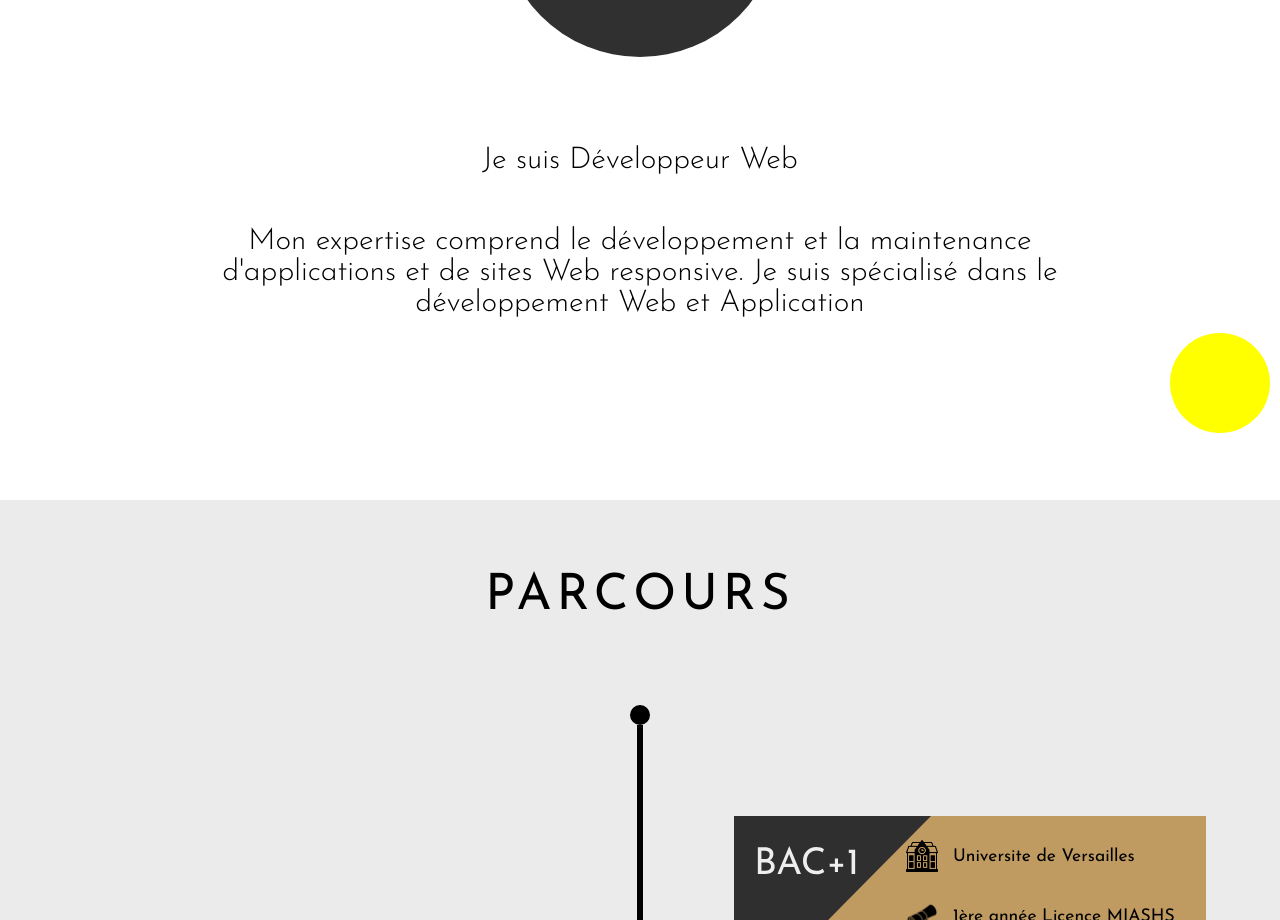
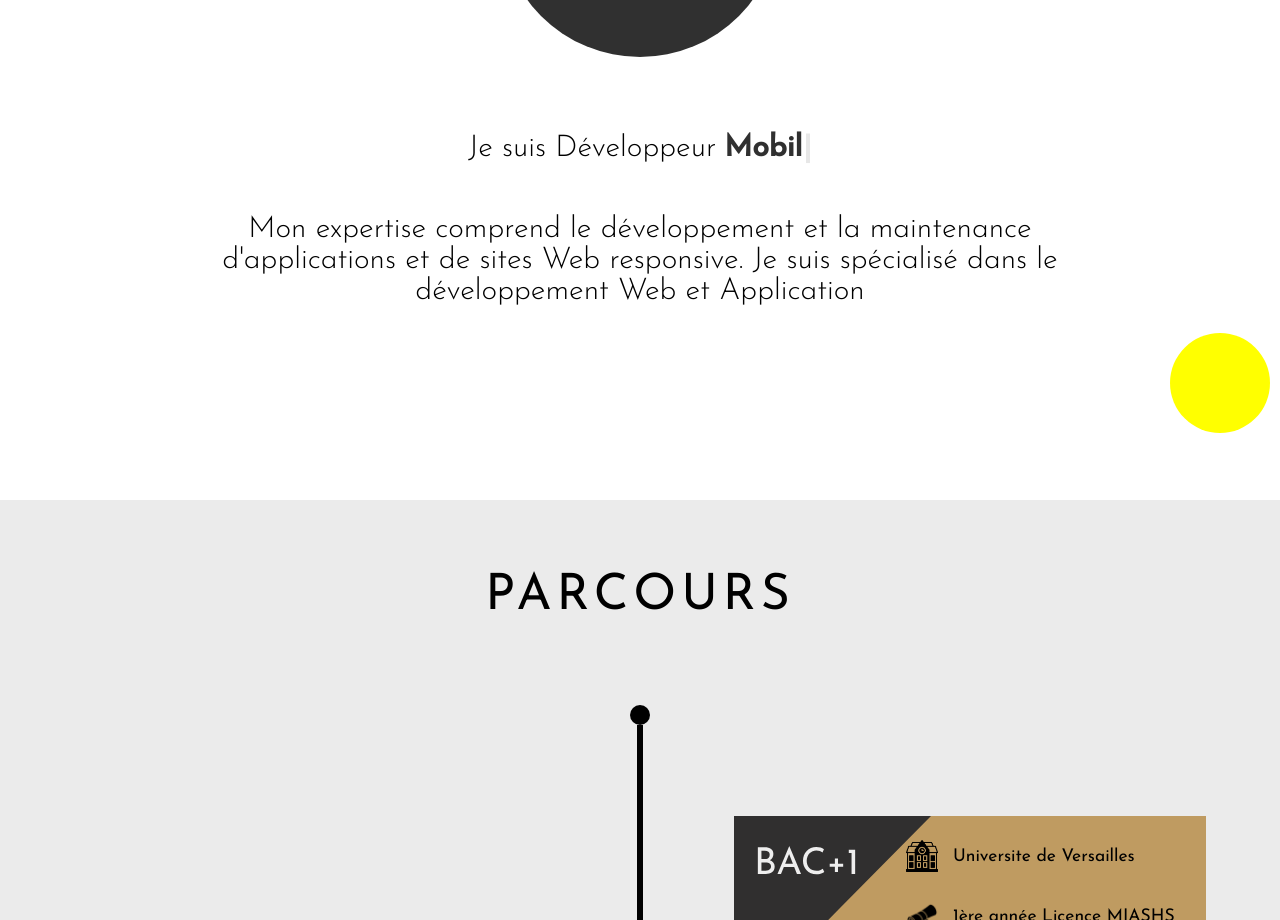
Before and after one commit to personnal-project/portfolio-mb, a React (Create React App) app: page / in a window 1280 px wide. Shown: the part 1100-2020 px from the top of the page. Built offline with nearby package versions, Linux system fonts and the light colour scheme.

Commit message:
Update about

```diff
--- a/package.json
+++ b/package.json
@@ -15,6 +15,7 @@
     "react-router-dom": "^6.2.2",
     "react-scripts": "5.0.0",
     "react-scroll": "^1.8.6",
+    "typewriter-effect": "^2.18.2",
     "web-vitals": "^2.1.4"
   },
   "scripts": {
--- a/src/components/about/About.js
+++ b/src/components/about/About.js
@@ -1,4 +1,5 @@
 import React from "react";
+import Typewriter from "typewriter-effect";
 import './about.scss'
 
 
@@ -9,8 +10,14 @@ function About(){
             <section className="About-pc">
                 <div className="about-id-pc">3D Face is coming</div>
                 <div className="about-intro-pc">
-                    <h1>Je suis Développeur Web</h1>
+                    <h1>Je suis Développeur <span className="typing"> <Typewriter
+                        onInit={(typewriter) =>{
+                        typewriter.typeString("Web").pauseFor(1000).deleteAll().typeString("Mobile").pauseFor(1000).deleteAll().typeString("IA").pauseFor(1000).deleteAll().typeString("Web").pauseFor(1000).deleteAll().typeString("Mobile").pauseFor(1000).deleteAll().typeString("IA").pauseFor(1000).deleteAll().typeString("Web").start();
+                        }}
+                        /></span> </h1>
+
                     <h1>Mon expertise comprend le développement et la maintenance d'applications et de sites Web responsive. Je suis spécialisé dans le développement Web et Application</h1>
+
                 </div>
                 <div className="about-cir">
                 <div className="about-circle-up"></div>
--- a/src/components/about/about.scss
+++ b/src/components/about/about.scss
@@ -30,14 +30,21 @@
             height: 200px;
             margin-top: 50px;
             display: flex;
+            justify-content: center;
+            align-items: center;
             flex-direction: column;
 
-            h1{
+            h1{ display: flex;
                 font-weight: 350;
                 font-size: 30px;
                 text-align: center;
+
+                .typing{
+                    color: #303030;
+                    font-weight: 600;
+                    margin-left: 8px;
+                }
             }
-
         }
 
         .about-cir{
```
Also changed, not shown: src/components/services/img/web.jpg, 1 other file (tests, documents, lock files or other folders).
